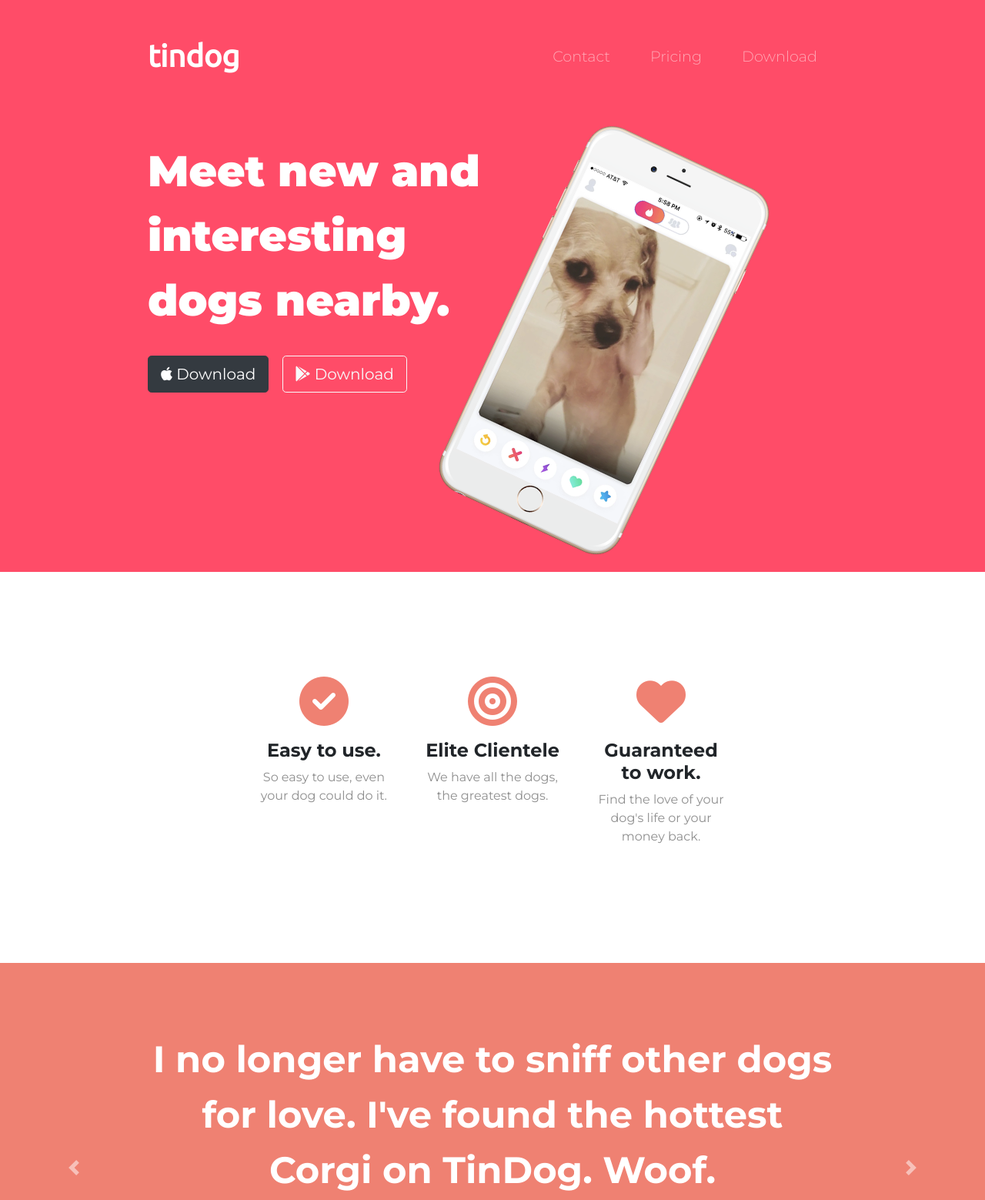
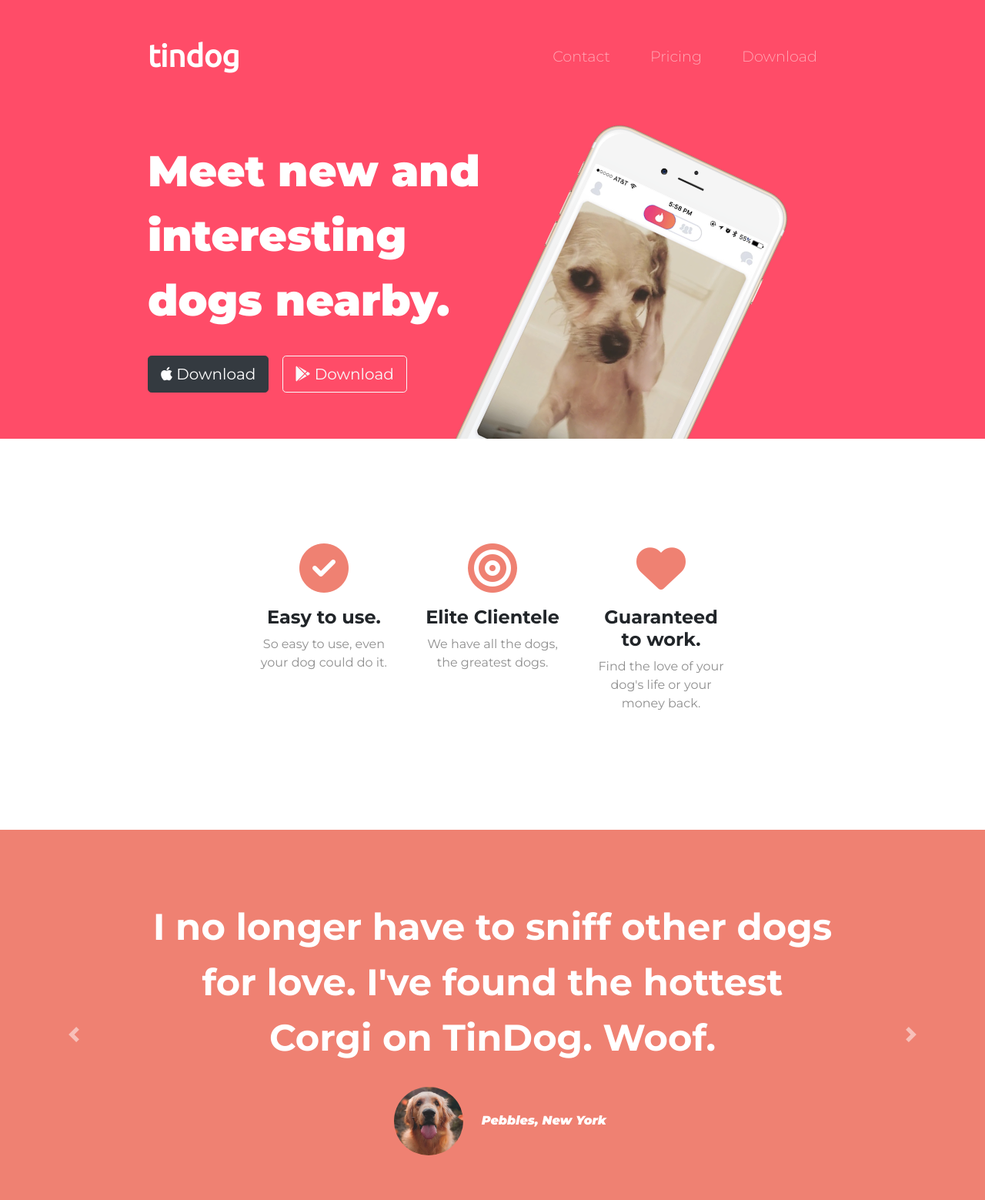
Before and after one commit to rodrigoalien/tin-dog, a plain HTML site: page index.html in a window 1280 px wide. Shown: the top 1559 px of the page at 77% size. Drawn offline with nearby package versions, Linux system fonts and the light colour scheme.

Commit message:
Work in progress.

```diff
--- a/css/styles.css
+++ b/css/styles.css
@@ -69,12 +69,15 @@ p {
 .title-image {
   width: 60%;
   transform: rotate(25deg);
+  position: absolute;
 }
 
 /* Features Section */
 
 #features{
   padding: 7% 15%;
+  background-color: #fff;
+  position: relative;
 }
 
 .feature-box {
```
